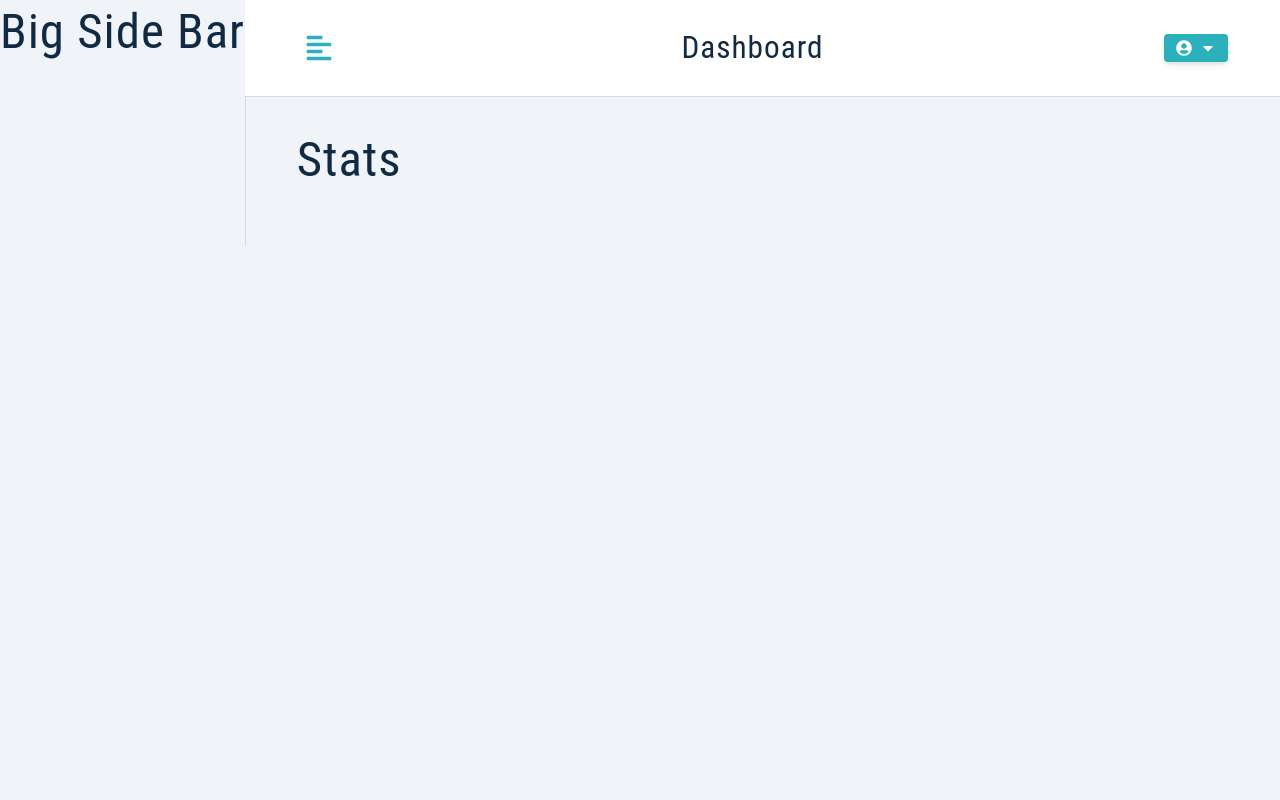
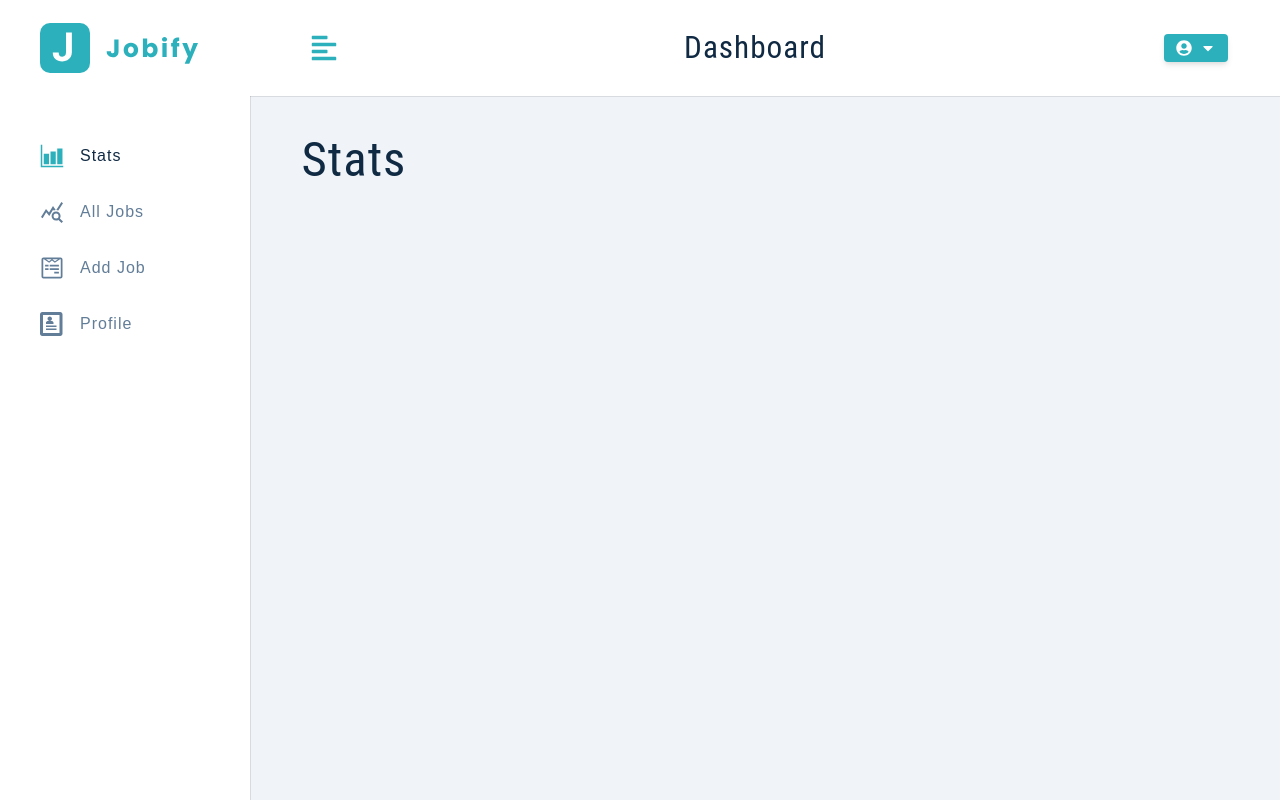
Before and after one commit to kendraodrunia/jobify-app, a React (Create React App) app in the folder client/: page / in a window 1280 px wide. Built offline with nearby package versions, Linux system fonts and the light colour scheme; sample sign-in values are in the browser's storage.

Commit message:
add side bars

```diff
--- a/client/src/components/BigSideBar.js
+++ b/client/src/components/BigSideBar.js
@@ -1,10 +1,28 @@
+import { useAppContext } from '../context/appContext';
+
+// Components
 import Wrapper from "../assets/wrappers/BigSidebar";
+import NavLinks from './NavLinks'
+import Logo from '../components/logo';
+
 
 const BigSidebar = () =>{
-    return(
-        <Wrapper>
-            <h1>Big side Bar</h1>
-        </Wrapper>
-    )
+  const { showSidebar } = useAppContext();
+  return (
+    <Wrapper>
+      <div
+        className={
+          showSidebar ? 'sidebar-container ' : 'sidebar-container show-sidebar'
+        }
+      >
+        <div className='content'>
+          <header>
+            <Logo />
+          </header>
+          <NavLinks />
+        </div>
+      </div>
+    </Wrapper>
+  );
 }
 export default BigSidebar
--- a/client/src/components/NavBar.js
+++ b/client/src/components/NavBar.js
@@ -7,7 +7,7 @@
 const NavBar = () => {
   const {toggleSidebar, logoutUser, user} = useAppContext()
   const [showLogout, setShowLogout] = useState(false)
-  console.log({user})
+
   return (
  <Wrapper>
       <div className='nav-center'>
--- /dev/null
+++ b/client/src/components/NavLinks.js
@@ -0,0 +1,28 @@
+import { NavLink } from 'react-router-dom';
+import links from '../utils/links';
+
+const NavLinks = ({ toggleSidebar }) => {
+  return (
+    <div className='nav-links'>
+      {links.map((link) => {
+        const { text, path, id, icon } = link;
+
+        return (
+          <NavLink
+            to={path}
+            key={id}
+            onClick={toggleSidebar}
+            className={({ isActive }) =>
+              isActive ? 'nav-link active' : 'nav-link'
+            }
+          >
+            <span className='icon'>{icon}</span>
+            {text}
+          </NavLink>
+        );
+      })}
+    </div>
+  );
+};
+
+export default NavLinks;
--- a/client/src/components/SmallSideBar.js
+++ b/client/src/components/SmallSideBar.js
@@ -1,11 +1,29 @@
 import Wrapper from "../assets/wrappers/SmallSidebar";
+import { FaTimes } from 'react-icons/fa';
+import { useAppContext } from '../context/appContext';
+
+// Components
+import NavLinks from './NavLinks'
+import Logo from './logo';
 
 const SmallSidebar = () =>{
-    return(
-        <Wrapper>
-            <h1>Small Bar</h1>
-        </Wrapper>
-    )
+  const { showSidebar, toggleSidebar } = useAppContext();
+
+  return (
+    <Wrapper>
+      <div className={showSidebar ? 'sidebar-container show-sidebar' : 'sidebar-container'}>
+        <div className='content'>
+          <button className='close-btn' onClick={toggleSidebar}>
+            <FaTimes />
+          </button>
+          <header>
+            <Logo />
+          </header>
+          <NavLinks toggleSidebar={toggleSidebar}/>
+        </div>
+      </div>
+    </Wrapper>
+  );
 }
 
 export default SmallSidebar
--- /dev/null
+++ b/client/src/utils/links.js
@@ -0,0 +1,33 @@
+import { IoBarChartSharp } from 'react-icons/io5';
+import { MdQueryStats } from 'react-icons/md';
+import { FaWpforms } from 'react-icons/fa';
+import { ImProfile } from 'react-icons/im';
+
+const links = [
+  {
+    id: 1,
+    text: 'stats',
+    path: '/',
+    icon: <IoBarChartSharp />,
+  },
+  {
+    id: 2,
+    text: 'all jobs',
+    path: 'all-jobs',
+    icon: <MdQueryStats />,
+  },
+  {
+    id: 3,
+    text: 'add job',
+    path: 'add-job',
+    icon: <FaWpforms />,
+  },
+  {
+    id: 4,
+    text: 'profile',
+    path: 'profile',
+    icon: <ImProfile />,
+  },
+];
+
+export default links;
```
